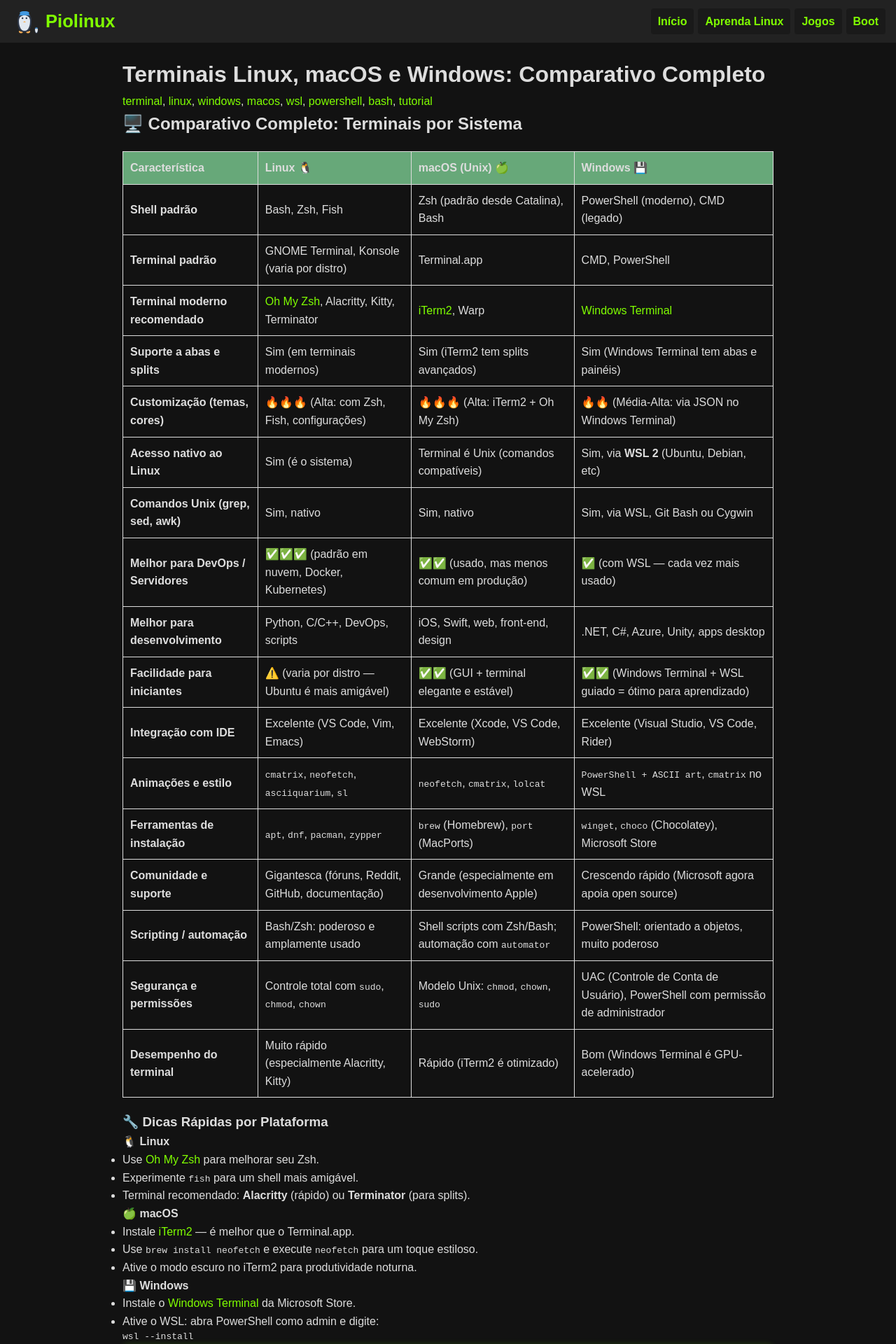
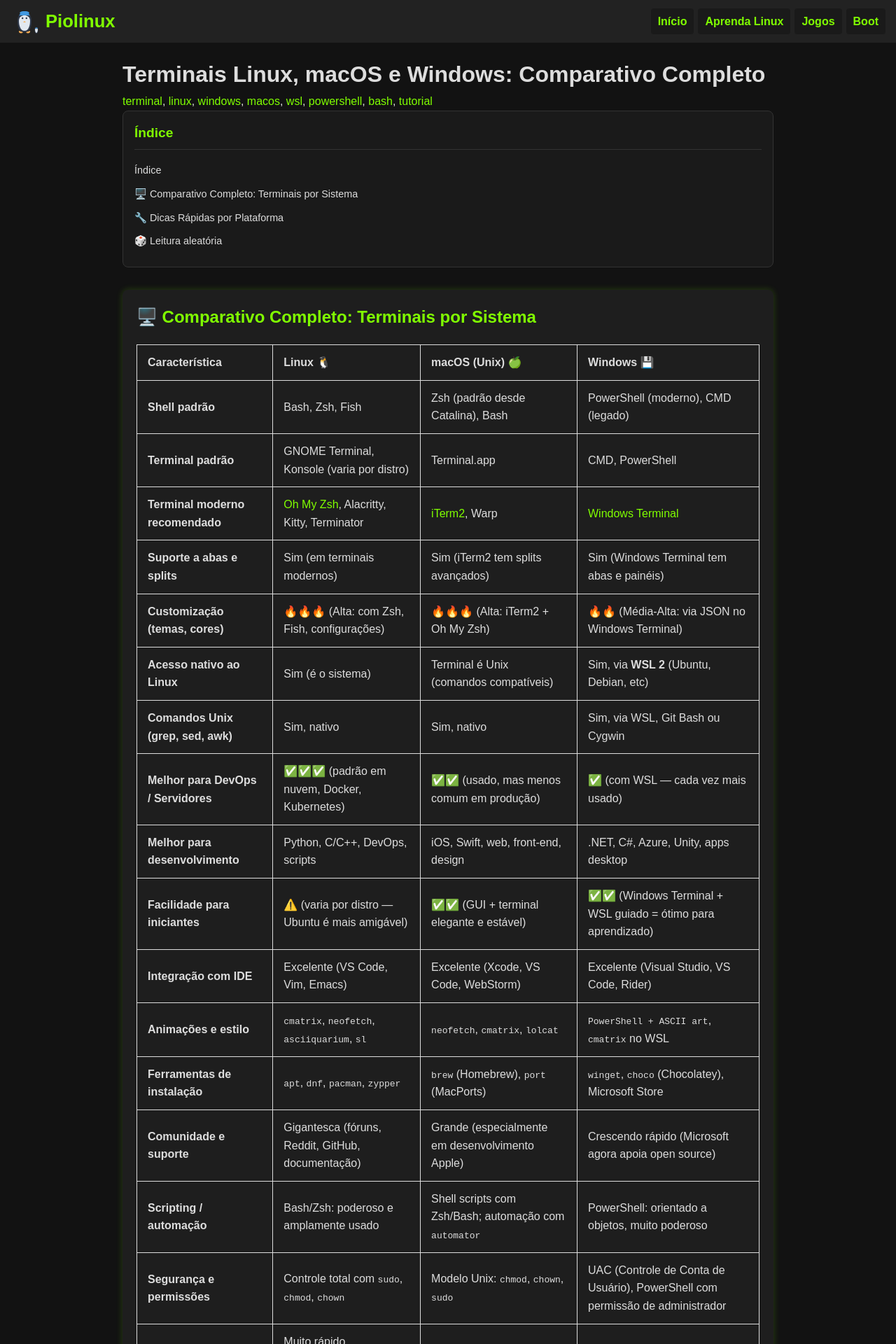
Before and after one commit to Piolinux/piolinux-site, a Jekyll site: the page built from _posts/2025-08-28-comparador-de-terminais-linux-macos-windows.md, in a window 1280 px wide. Shown: the top 1920 px of the page at 70% size. Built offline with Jekyll 4.4.1, drawn with Linux system fonts in a browser that asks for light colours; part of the change alters nothing that is shown.

Commit message:
Update 2025-08-28-comparador-de-terminais-linux-macos-windows.md

```diff
--- a/_posts/2025-08-28-comparador-de-terminais-linux-macos-windows.md
+++ b/_posts/2025-08-28-comparador-de-terminais-linux-macos-windows.md
@@ -8,21 +8,12 @@ tags: [terminal, linux, windows, macos, wsl, powershell, bash, tutorial]
 permalink: /comparativo-terminais/
 ---
 
-<style>
-table {
-  border-collapse: collapse;
-  width: 100%;
-  margin: 20px 0;
-}
-th, td {
-  border: 1px solid #ddd;
-  padding: 10px;
-  text-align: left;
-}
-th {
-  background-color: #67a879;
-}
-</style>
+{% include toc.html %}
+
+
+<section class="post-content">
+
+
 
 
 
```
